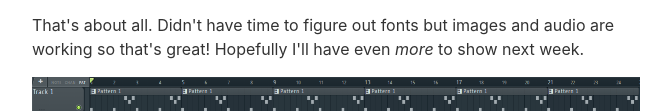
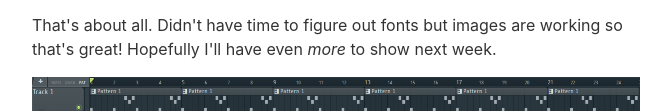
Before and after one commit to Criscatto/cs414-blog, an Eleventy site: page content/blog/journal03/journal03.md in a window 1280 px wide. Shown: the part 1072-1183 px from the top of the page, without its empty margins (304-975 px from the left). Built offline with nearby package versions, Linux system fonts and the light colour scheme; Eleventy itself is replaced by a stand-in of ours; files that its build step writes are made by us from their sources; what @zachleat/heading-anchors, zod would draw is missing.

Commit message:
Journal 03 fix number 5 final
The "final" is most times a lie. Not this time though

```diff
--- a/content/blog/journal03/journal03.md
+++ b/content/blog/journal03/journal03.md
@@ -28,6 +28,6 @@ The main blocker for me this week was time. My other classes are giving me quite
 
 My communication could also use some work in terms of frequency I believe. I've been mostly posting only when I have something *done* rather than when I have something *in progress*, so it may help me to be more... trigger-happy? When posting my WIPs. It will be challenging given the workload my other classes have provided me, but it should be doable.
 
-That's about all. Didn't have time to figure out fonts but images and audio are working so that's great! Hopefully I'll have even *more* to show next week.
+That's about all. Didn't have time to figure out fonts but images are working so that's great! Hopefully I'll have even *more* to show next week.
 
 <img src="./journal03_dawscreenshot.png" alt="Screenshot of my DAW, FL Studio, featuring the project file of the track">
```
